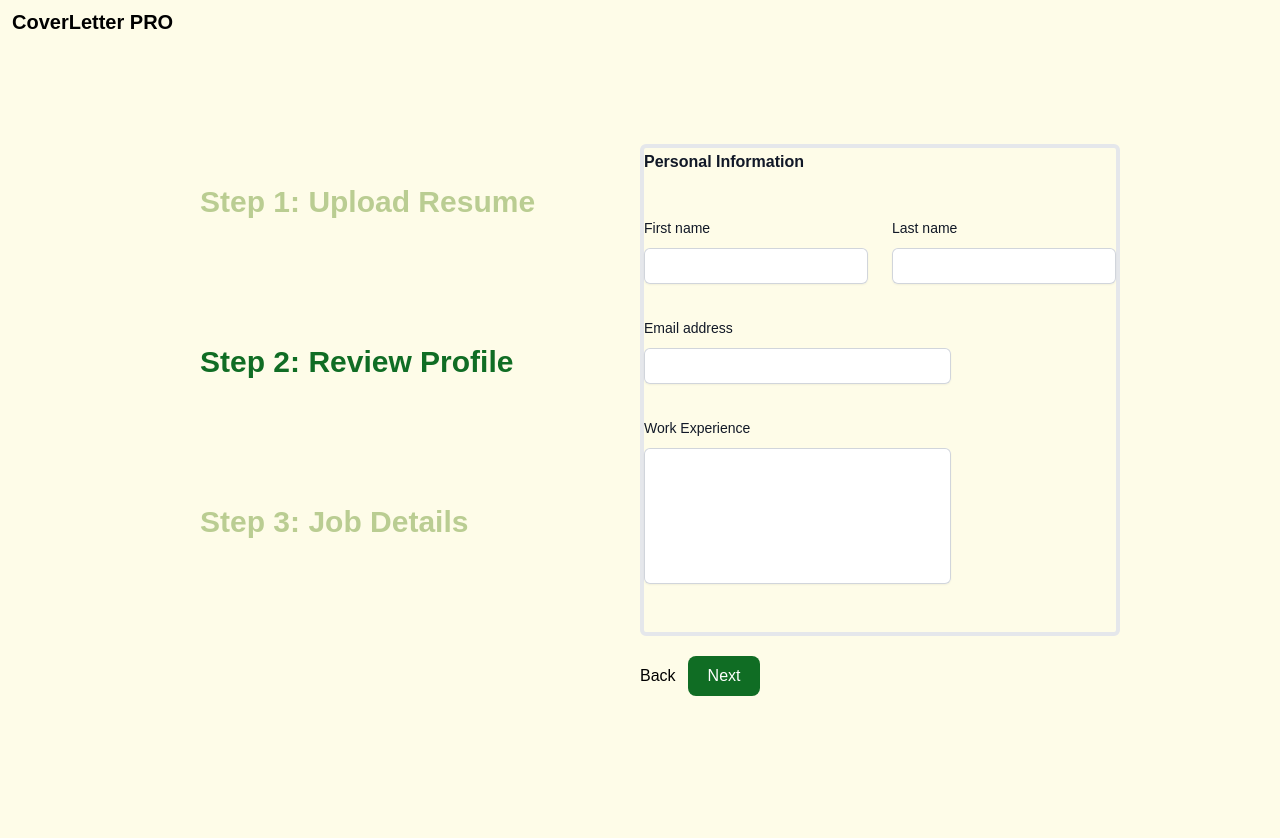
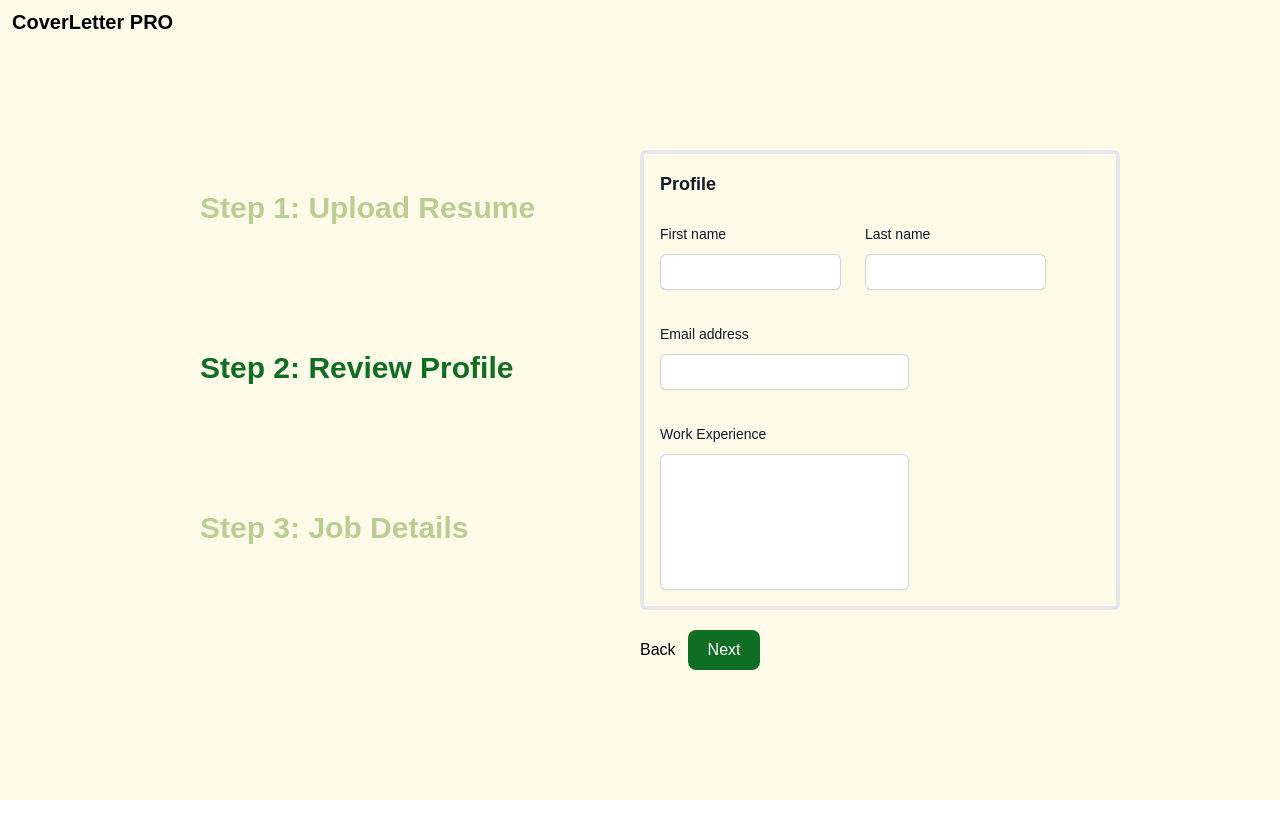
Before and after one commit to JoyceMaidd/demo, a React (Vite) app: page / in a window 1280 px wide. Both pictures are taken after a click on the button "Next". Shown: the top 838 px of the page. After the commit the page ends 800 px from the top, so only its background shows below. Built offline with nearby package versions, Linux system fonts and the light colour scheme.

Commit message:
update on css

```diff
--- a/src/components/FileUpload.jsx
+++ b/src/components/FileUpload.jsx
@@ -8,14 +8,14 @@ const FileUpload = ({ onChange }) => {
   };
 
   return (
-    <div class="flex justify-end w-full h-full">
+    <div class="flex w-full h-full">
         <label for="dropzone-file" class="flex flex-col items-center justify-center w-full  border-2 border-gray-300 border-dashed rounded-lg cursor-pointer bg-gray-50 dark:hover:bg-bray-800">
             <div class="flex flex-col items-center justify-center pt-5 pb-6">
                 <svg class="w-8 h-8 mb-4 text-gray-500" aria-hidden="true" xmlns="http://www.w3.org/2000/svg" fill="none" viewBox="0 0 20 16">
                     <path stroke="currentColor" stroke-linecap="round" stroke-linejoin="round" stroke-width="2" d="M13 13h3a3 3 0 0 0 0-6h-.025A5.56 5.56 0 0 0 16 6.5 5.5 5.5 0 0 0 5.207 5.021C5.137 5.017 5.071 5 5 5a4 4 0 0 0 0 8h2.167M10 15V6m0 0L8 8m2-2 2 2"/>
                 </svg>
                 <p class="mb-2 text-sm text-gray-500"><span class="font-semibold">Click to upload</span> or drag and drop</p>
-                <p class="text-xs text-gray-500">DOC, DOCX, or PDF (MAX. 800x400px)</p>
+                <p class="text-xs text-gray-500">DOC, DOCX, or PDF</p>
             </div>
             <input id="dropzone-file" type="file" class="hidden" />
         </label>
--- a/src/components/Navbar.jsx
+++ b/src/components/Navbar.jsx
@@ -2,7 +2,7 @@ import React from 'react';
 
 const Navbar = () => {
   return (
-    <nav className="top-0 w-full flex-wrap items-center justify-between bg-yellow-50 py-2 shadow-dark-mild">
+    <nav className="fixed top-0 w-full flex-wrap items-center justify-between bg-yellow-50 py-2 shadow-dark-mild">
       <div className="flex w-full flex-wrap items-center justify-between px-3">
         <a className="text-xl font-bold text-black">CoverLetter PRO</a>
       </div>
--- a/src/components/ReviewProfile.jsx
+++ b/src/components/ReviewProfile.jsx
@@ -4,10 +4,10 @@ const ReviewProfile = () => {
   return (
 <form>
   <div class="space-y-12">
-    <div class="pb-12">
-      <h2 class="text-base font-semibold leading-7 text-gray-900">Personal Information</h2>
+    <div>
+      <h2 class="text-lg font-semibold leading-7 text-gray-900">Profile</h2>
 
-      <div class="mt-10 grid grid-cols-1 gap-x-6 gap-y-8 sm:grid-cols-6">
+      <div class="mt-6 grid grid-cols-1 gap-x-6 gap-y-8 sm:grid-cols-6">
         <div class="sm:col-span-3">
           <label for="first-name" class="block text-sm font-medium leading-6 text-gray-900">First name</label>
           <div class="mt-2">
@@ -31,7 +31,7 @@ const ReviewProfile = () => {
         <div class="sm:col-span-4">
           <label for="workexperience" class="block text-sm font-medium leading-6 text-gray-900">Work Experience</label>
           <div class="mt-2">
-            <textarea name="workexperience" id="workexperience" autocomplete="workexperience" rows="5" class="block w-full rounded-md border-0 py-2 px-3 text-gray-900 shadow-sm ring-1 ring-inset ring-gray-300 placeholder:text-gray-400 focus:ring-2 focus:ring-inset focus:ring-indigo-600 sm:text-sm sm:leading-6 resize-none overflow-auto"></textarea>
+            <textarea name="workexperience" id="workexperience" autocomplete="workexperience" rows="5" class="block w-full rounded-md border-0 py-2 text-gray-900 shadow-sm ring-1 ring-inset ring-gray-300 placeholder:text-gray-400 focus:ring-2 focus:ring-inset focus:ring-indigo-600 sm:text-sm sm:leading-6 resize-none overflow-auto"></textarea>
           </div>
         </div>
       </div>
--- a/src/pages/WorkSpace.jsx
+++ b/src/pages/WorkSpace.jsx
@@ -15,14 +15,14 @@ const WorkSpace = (props) => {
   }
   return (
     <div>
-      <div className="flex justify-center px-40 py-[100px]">
+      <div className="flex justify-center px-40 pt-[150px]">
         <div className="w-full">
           <Step number={1} title={"Upload Resume"} currentStep={currentStep} />
           <Step number={2} title={"Review Profile"} currentStep={currentStep} />
           <Step number={3} title={"Job Details"} currentStep={currentStep} />
         </div>
         <div className="flex flex-col justify-center w-full gap-5">
-          <div className="border-4 rounded-md">
+          <div className="flex min-h-64 border-4 rounded-md p-4">
             { currentStep == 1 && <FileUpload />}
             { currentStep == 2 && <ReviewProfile />}
             { currentStep == 3 && <JobDetails/>}
```
